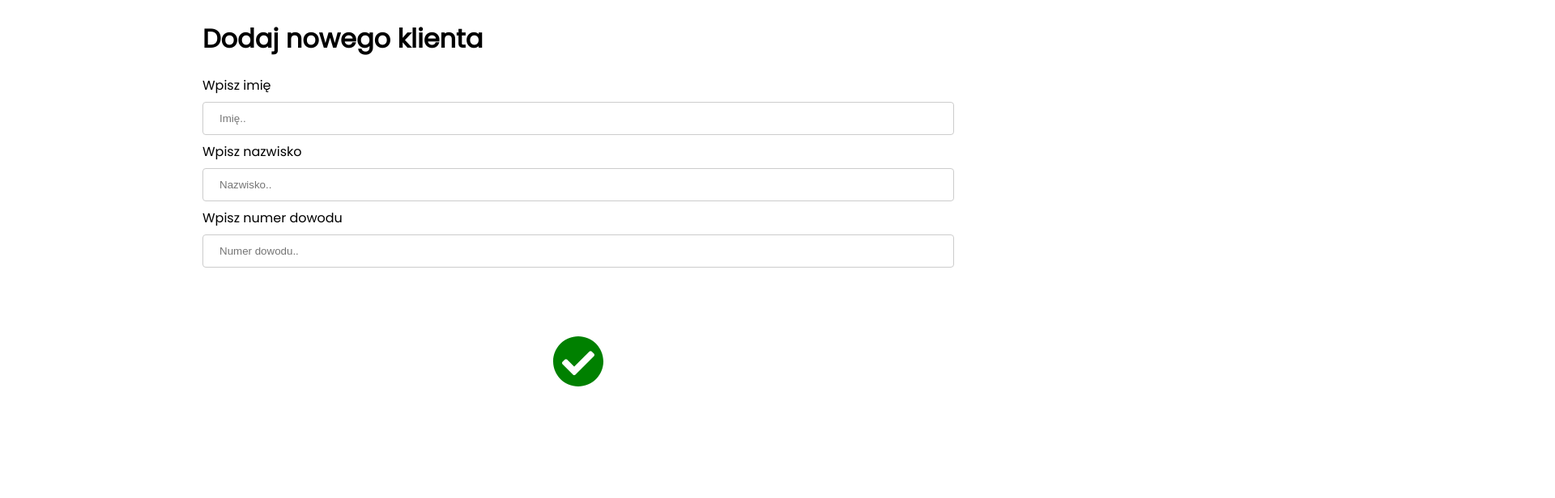
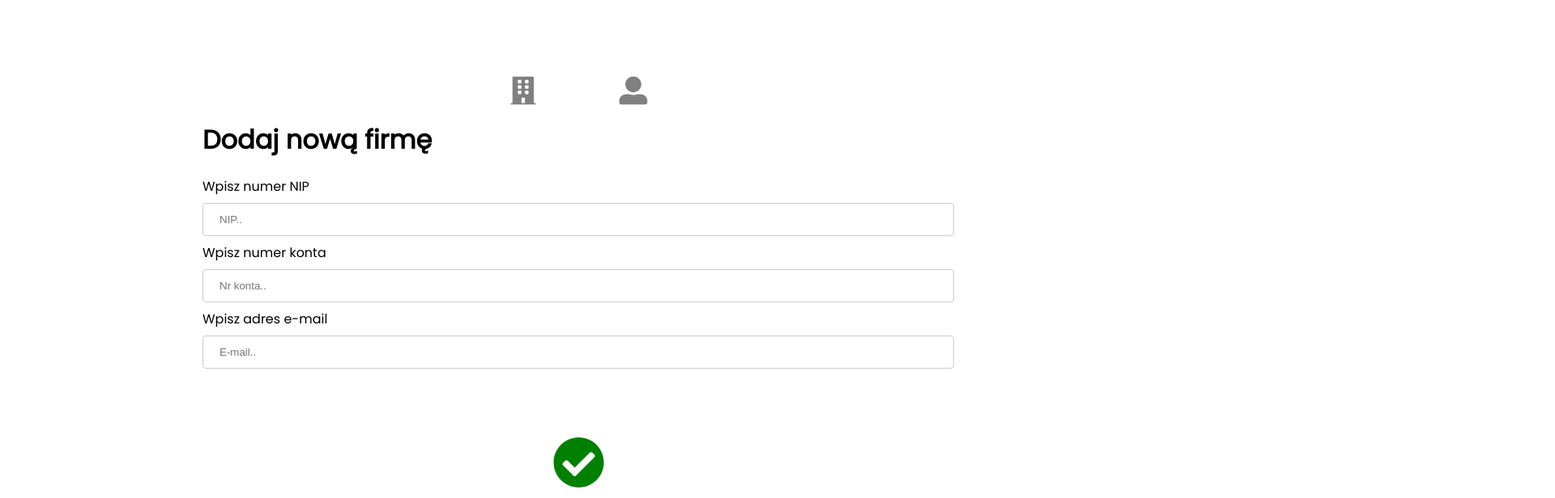
Before and after one commit to s18914/ABCRecyclingApp, a React (Create React App) app in the folder abc-recycling-app/: page /customers/add in a window 1280 px wide. Shown: the part 180-796 px from the top of the page at 81% size, 1920 px wide, since content can reach past the window. Built offline with nearby package versions, Linux system fonts and the light colour scheme.

Commit message:
add companies and customers on the same page

```diff
--- a/abc-recycling-app/scss/style.scss
+++ b/abc-recycling-app/scss/style.scss
@@ -61,6 +61,8 @@ body {
         margin-left: 2rem;
         font-size: 2rem;
         background: none;
+        padding-top: 10px;
+        margin-left: 40px;
     }
 
     .nav-menu.active {
@@ -70,7 +72,7 @@ body {
 
     .nav-menu {
         background-color: #205225;
-        width: 250px;
+        width: 220px;
         height: 100vh;
         display: flex;
         justify-content: center;
@@ -86,6 +88,8 @@ body {
 
         .nav-menu-items {
             width: 100%;
+            padding-left: 10px;
+            margin-top: 10px;
 
             .nav-text {
                 display: flex;
--- a/abc-recycling-app/src/components/SidebarData.js
+++ b/abc-recycling-app/src/components/SidebarData.js
@@ -29,13 +29,7 @@ export const SidebarData = [
     cName: 'nav-text'
   },
   {
-    title: 'Firmy',
-    path: '/companies',
-    icon: <FaIcons.FaBuilding />,
-    cName: 'nav-text'
-  },
-  {
-    title: 'Klienci indywidualni',
+    title: 'Klienci',
     path: '/customers',
     icon: <AiIcons.AiOutlineUser />,
     cName: 'nav-text'
--- a/abc-recycling-app/src/components/pages/CustomerAdd.js
+++ b/abc-recycling-app/src/components/pages/CustomerAdd.js
@@ -1,7 +1,6 @@
-import React from 'react'
 import { useState, useEffect} from "react";
 import Axios from "axios";
-import { FaCheckCircle } from 'react-icons/fa'
+import { FaCheckCircle, FaBuilding, FaUserAlt } from 'react-icons/fa'
 import { useParams } from "react-router-dom";
 
 function CustomerAdd() {
@@ -9,10 +8,15 @@ function CustomerAdd() {
   let { id } = useParams();
   let isAddMode = ({id}.id === undefined ? true : false);
 
+
   const [customer, setCustomer] = useState();
   const [name, setName] = useState("");
   const [surname, setSurname] = useState("");
-  const [idnumber, setIdNumber] = useState("");
+  const [id_number, setIdNumber] = useState("");
+  const [nip, setNip] = useState("");
+  const [account_number, setAccountNumber] = useState("");
+  const [email, setEmail] = useState("");
+  const [isCompany, setMode] = useState(true);
 
   const getCustomer = (id) => {
     if(!isAddMode) {
@@ -31,17 +35,29 @@ function CustomerAdd() {
     Axios.post('http://localhost:3001/customerCreate', {
       name: name,
       surname: surname,
-      idnumber: idnumber
+      id_number: id_number
     }).then((data) => {
       console.log("success", data.data);
     })
   };
 
-  const updateCustomer = () => {
+  const addCompany = (event) => {
+    event.preventDefault();
+    Axios.post('http://localhost:3001/companyCreate', {
+      nip: nip,
+      account_number: account_number,
+      email: email
+    }).then((data) => {
+      console.log("success", data.data);
+    })
+  };
+
+  const updateCustomer = (e) => {
+    e.preventDefault();
     Axios.put('http://localhost:3001/customerUpdate', {
       name: name,
       surname: surname,
-      idnumber: idnumber,
+      id_number: id_number,
       id: {id}.id
     }).then((response) => {
       alert("update");
@@ -54,14 +70,53 @@ function CustomerAdd() {
 
   return (
     <div className='main'>
-      {isAddMode && <h1>Dodaj nowego klienta</h1>}
+      {isAddMode &&
+        <div className='btn-panel'>
+          <div onClick={() => {setMode(true)}}>
+            <FaBuilding style={{color: 'grey', cursor: 'pointer', transform: 'scale(2.2)', margin: '0 60px'}} />
+          </div>
+          <div onClick={() => {setMode(false)}}>
+            <FaUserAlt style={{color: 'grey', cursor: 'pointer', transform: 'scale(2.2)', margin: '0 60px'}} />
+          </div>
+        </div>
+      }
+      {isCompany &&
+        <>
+          {isAddMode &&<h1>Dodaj nową firmę</h1>}
+          {!isAddMode && <h1>Edytuj firmę</h1>}
+          <form>
+            <label>Wpisz numer NIP</label>
+            <input type="text" id="nip" name="nip" placeholder="NIP.." defaultValue={customer?.nip}
+              onChange={e => setNip(e.target.value)}
+              >
+            </input>
+            <label>Wpisz numer konta</label>
+            <input type="text" id="account_number" name="account_number" placeholder="Nr konta.." defaultValue={customer?.accountNumber} onChange={(event) => {
+                setAccountNumber(event.target.value);
+              }}>
+            </input>
+            <label>Wpisz adres e-mail</label>
+            <input type="text" id="email" name="email" placeholder="E-mail.." defaultValue={customer?.email} onChange={(event) => {
+                setEmail(event.target.value);
+              }}>
+            </input>
+            <a className='btn-panel' href="/customers" style={{transform: 'scale(4.0)'}}>
+              {isAddMode && <FaCheckCircle onClick={addCompany} style={{color: 'green', cursor: 'pointer'}}/>}
+              {!isAddMode && <FaCheckCircle onClick={updateCustomer} style={{color: 'green', cursor: 'pointer'}}/>}
+            </a>
+          </form>
+        </>
+      }
+      {!isCompany &&
+        <>
+          {isAddMode &&<h1>Dodaj nowego klienta</h1>}
           {!isAddMode && <h1>Edytuj klienta</h1>}
           <form>
             <label>Wpisz imię</label>
             <input type="text" id="name" name="name" placeholder="Imię.." defaultValue={customer?.name}
-          onChange={(event) => {
-            setName(event.target.value);
-          }}>
+              onChange={e => setName(e.target.value)}
+
+              >
             </input>
             <label>Wpisz nazwisko</label>
             <input type="text" id="surname" name="surname" placeholder="Nazwisko.." defaultValue={customer?.surname} onChange={(event) => {
@@ -69,15 +124,17 @@ function CustomerAdd() {
               }}>
             </input>
             <label>Wpisz numer dowodu</label>
-        <input type="text" id="idnumber" name="idnumber" placeholder="Numer dowodu.." defaultValue={customer?.idnumber} onChange={(event) => {
+            <input type="text" id="id_number" name="id_number" placeholder="Numer dowodu.." defaultValue={customer?.id_number} onChange={(event) => {
                 setIdNumber(event.target.value);
               }}>
             </input>
-        <div className='btn-panel'>
-          {isAddMode && <FaCheckCircle onClick={addCustomer} style={{color: 'green', cursor: 'pointer', transform: 'scale(4.0)'}}/>}
-          {!isAddMode && <FaCheckCircle onClick={updateCustomer} style={{color: 'green', cursor: 'pointer', transform: 'scale(4.0)'}}/>}
-        </div>
+            <a className='btn-panel' href="/customers" style={{transform: 'scale(4.0)'}}>
+              {isAddMode && <FaCheckCircle onClick={addCustomer} style={{color: 'green', cursor: 'pointer'}}/>}
+              {!isAddMode && <FaCheckCircle onClick={updateCustomer} style={{color: 'green', cursor: 'pointer'}}/>}
+            </a>
           </form>
+        </>
+      }
     </div>
   )
 }
--- a/abc-recycling-app/src/components/pages/Customers.js
+++ b/abc-recycling-app/src/components/pages/Customers.js
@@ -2,12 +2,12 @@ import React, { useEffect } from 'react'
 import DataTable from 'react-data-table-component'
 import { useState } from "react";
 import Axios from "axios";
-import { FaTimes } from 'react-icons/fa'
+import { FaTimes, FaBuilding, FaUserAlt} from 'react-icons/fa'
 import { FaPen } from 'react-icons/fa'
 import {AiOutlinePlusSquare} from 'react-icons/ai'
 
 const Customers = props => {
-
+  let filteredList;
   const [customerList, setCustomerList] = useState([]);
   const columns =  [
     {
@@ -17,18 +17,33 @@ const Customers = props => {
     },
     {
       name: 'Imię',
-      width: '180px',
+      width: '100px',
       selector: row => row.name,
     },
     {
       name: 'Nazwisko',
-      width: '180px',
+      width: '120px',
       selector: row => row.surname,
     },
     {
       name: 'Numer dowodu',
-      width: '280px',
+      width: '180px',
       selector: row => row.idnumber,
+    },
+    {
+      name: 'NIP',
+      width: '150px',
+      selector: row => row.nip,
+    },
+    {
+      name: 'Konto',
+      width: '180px',
+      selector: row => row.account_number,
+    },
+    {
+      name: 'E-mail',
+      width: '180px',
+      selector: row => row.email,
     },
     {
       name: "",
@@ -55,6 +70,22 @@ const Customers = props => {
     },
   ];
 
+  const showCompanies = () => {
+    setCustomerList(
+      customerList.filter((e) => {
+        return e.type === 'C';
+      })
+    );
+  }
+
+  const showPersons = () => {
+    setCustomerList(
+      customerList.filter((e) => {
+        return e.type === 'P';
+      })
+    );
+  }
+
   const deleteCustomer =  (id) => {
     Axios.delete(`http://localhost:3001/customerDelete/${id}`).then((response) => {
       setCustomerList(
@@ -75,6 +106,14 @@ const Customers = props => {
 
   return (
     <div className='main'>
+      <div className='btn-panel'>
+      <div onClick={() => showCompanies()}>
+          <FaBuilding style={{color: 'grey', cursor: 'pointer', transform: 'scale(2.2)', margin: '0 50px'}} />
+        </div>
+        <div onClick={() => showPersons()}>
+          <FaUserAlt style={{color: 'grey', cursor: 'pointer', transform: 'scale(2.2)', margin: '0 50px'}} />
+        </div>
+      </div>
       <DataTable
         title="Lista klientów"
         columns={columns}
--- a/abc-recycling-app/src/css/style.css
+++ b/abc-recycling-app/src/css/style.css
@@ -61,7 +61,7 @@ body .nav-menu.active {
 }
 body .nav-menu {
   background-color: #205225;
-  width: 250px;
+  width: 220px;
   height: 100vh;
   display: flex;
   justify-content: center;
@@ -76,6 +76,8 @@ body .nav-menu .active {
 }
 body .nav-menu .nav-menu-items {
   width: 100%;
+  padding-left: 10px;
+  margin-top: 10px;
 }
 body .nav-menu .nav-menu-items .nav-text {
   display: flex;
```
Also changed, not shown: 2 other files (tests, documents, lock files or other folders). Lines whose indentation alone changed are shown as unchanged.
